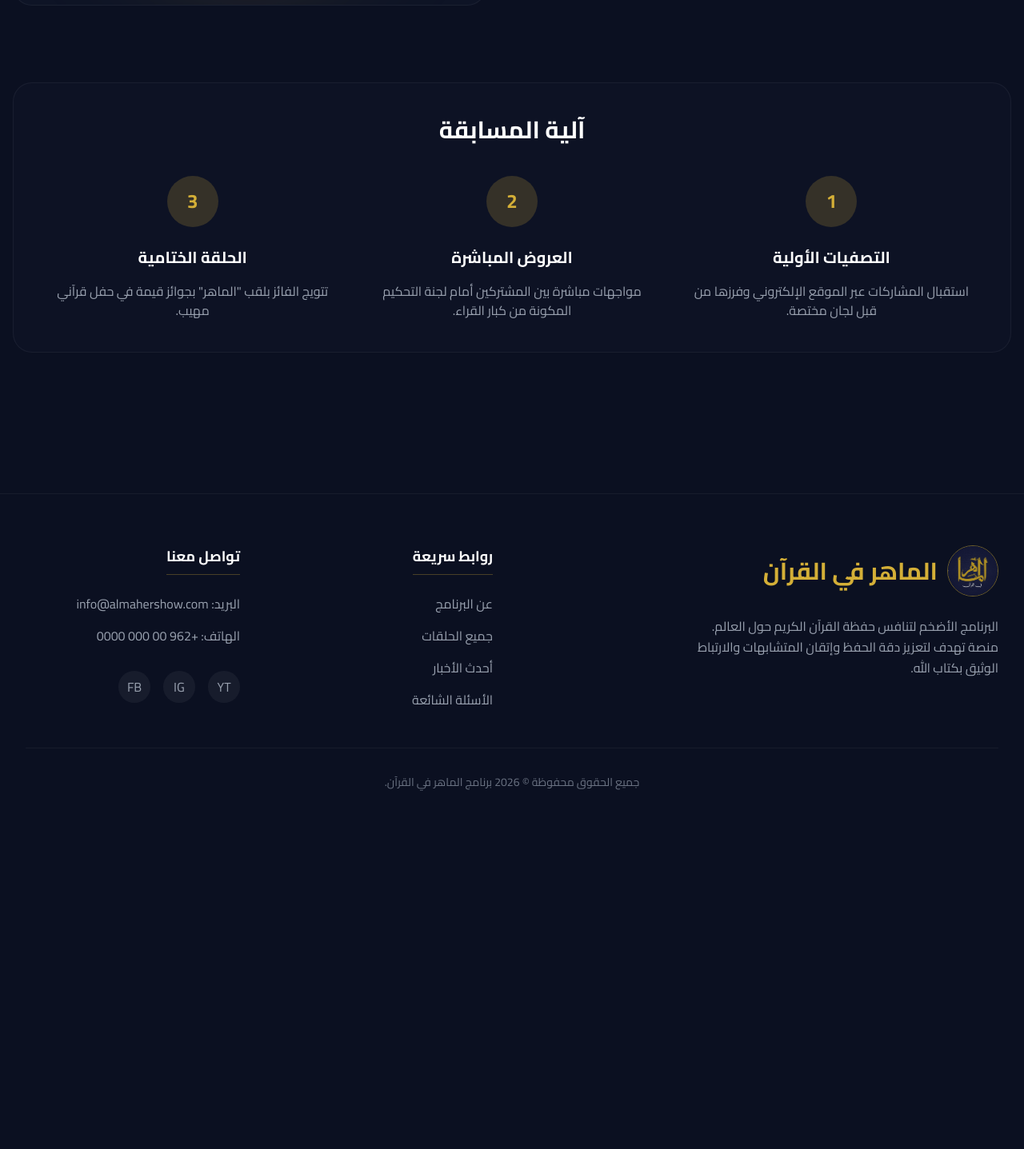
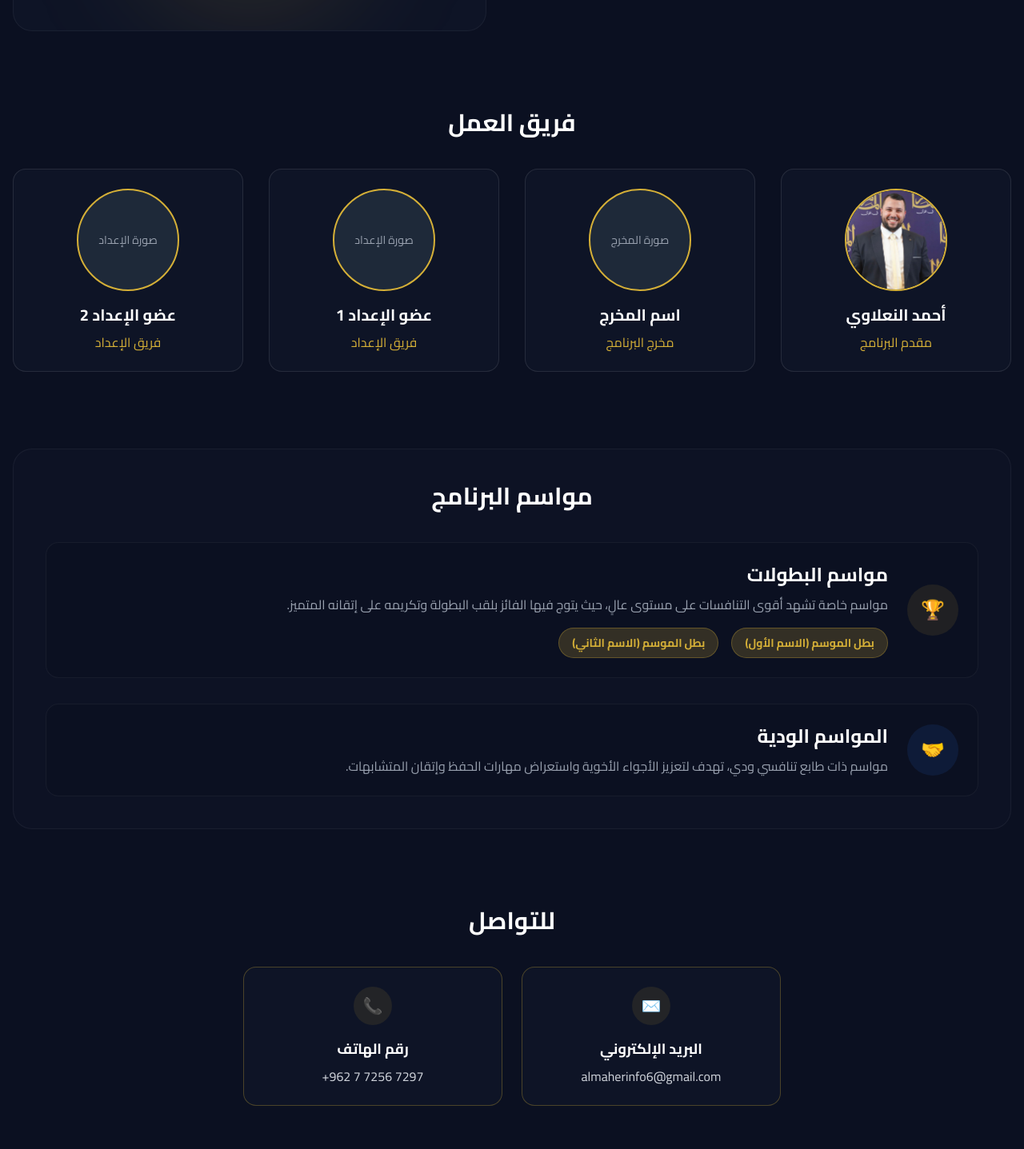
Before and after one commit to Obada-almasri08/almaher-show, a Next.js app: page /about in a window 1280 px wide. Shown: the part 613-2050 px from the top of the page at 80% size. Before the commit the page ends 1633 px from the top, so only its background shows below. Built offline with nearby package versions, Linux system fonts and the light colour scheme.

Commit message:
Update About page with Team, Seasons, and Contact info

```diff
--- a/src/app/about/page.tsx
+++ b/src/app/about/page.tsx
@@ -1,14 +1,19 @@
+import Image from "next/image";
+
 export default function AboutPage() {
   return (
-    <div className="max-w-7xl mx-auto px-4 py-20">
-      <div className="text-center mb-16">
+    <div className="max-w-7xl mx-auto px-4 py-20 space-y-24">
+
+      {/* Header */}
+      <div className="text-center">
         <h1 className="text-4xl md:text-5xl font-bold text-[#D4AF37] mb-6">عن برنامج الماهر</h1>
         <div className="h-1 w-24 bg-[#D4AF37] mx-auto rounded-full opacity-50" />
       </div>
 
-      <div className="grid grid-cols-1 md:grid-cols-2 gap-16 items-center mb-24">
+      {/* Vision and Mission */}
+      <div className="grid grid-cols-1 md:grid-cols-2 gap-16 items-center">
         <div>
-          <h2 className="text-3xl font-bold mb-6 text-white">الرؤية والرسالة</h2>
+          <h2 className="text-3xl font-bold mb-6 text-white">نبذة عن البرنامج</h2>
           <p className="text-gray-300 text-lg leading-relaxed mb-6">
             برنامج "الماهر في القرآن" هو المنصة التنافسية الأولى لحفظة كتاب الله من مختلف أنحاء العالم، حيث يتنافسون في قوة الحفظ والتمكن من الآيات المتشابهات وسرعة الاستحضار.
           </p>
@@ -19,29 +24,115 @@
         <div className="bg-[#12182B]/60 border border-white/5 rounded-3xl p-8 relative overflow-hidden h-80">
           <div className="absolute top-1/2 left-1/2 -translate-x-1/2 -translate-y-1/2 w-64 h-64 bg-[#D4AF37]/20 rounded-full blur-[80px]" />
           <div className="relative z-10 flex items-center justify-center h-full">
-            <span className="text-[#D4AF37] text-2xl font-bold">صورة أو فيديو تعريفي</span>
+            <span className="text-[#D4AF37] text-2xl font-bold">الماهر في القرآن</span>
           </div>
         </div>
       </div>
 
-      <div className="bg-[#12182B]/40 rounded-3xl p-10 border border-white/5 mb-24">
-        <h2 className="text-3xl font-bold mb-10 text-center text-white">آلية المسابقة</h2>
-        <div className="grid grid-cols-1 md:grid-cols-3 gap-8">
-          {[
-            { step: '1', title: 'التصفيات الأولية', desc: 'استقبال المشاركات عبر الموقع الإلكتروني وفرزها من قبل لجان مختصة.' },
-            { step: '2', title: 'العروض المباشرة', desc: 'مواجهات مباشرة بين المشتركين أمام لجنة التحكيم المكونة من كبار القراء.' },
-            { step: '3', title: 'الحلقة الختامية', desc: 'تتويج الفائز بلقب "الماهر" بجوائز قيمة في حفل قرآني مهيب.' },
-          ].map((item) => (
-            <div key={item.step} className="text-center">
-              <div className="w-16 h-16 mx-auto bg-[#D4AF37]/20 rounded-full flex items-center justify-center text-2xl font-bold text-[#D4AF37] mb-6">
-                {item.step}
-              </div>
-              <h3 className="text-xl font-bold text-white mb-4">{item.title}</h3>
-              <p className="text-gray-400">{item.desc}</p>
+      {/* Team Section */}
+      <div>
+        <h2 className="text-3xl font-bold mb-10 text-center text-white">فريق العمل</h2>
+        <div className="grid grid-cols-1 sm:grid-cols-2 lg:grid-cols-4 gap-8">
+
+          {/* Presenter */}
+          <div className="bg-[#12182B]/60 border border-white/10 rounded-2xl overflow-hidden hover:border-[#D4AF37]/50 transition-colors p-6 text-center">
+            <div className="relative w-32 h-32 mx-auto rounded-full overflow-hidden border-2 border-[#D4AF37] mb-4">
+              <Image src="/presenter.jpg" alt="أحمد النعلاوي" fill className="object-cover" />
             </div>
-          ))}
+            <h3 className="text-xl font-bold text-white mb-2">أحمد النعلاوي</h3>
+            <p className="text-[#D4AF37]">مقدم البرنامج</p>
+          </div>
+
+          {/* Director */}
+          <div className="bg-[#12182B]/60 border border-white/10 rounded-2xl overflow-hidden hover:border-[#D4AF37]/50 transition-colors p-6 text-center">
+            <div className="relative w-32 h-32 mx-auto rounded-full overflow-hidden border-2 border-[#D4AF37] mb-4 bg-gray-800 flex items-center justify-center">
+               <span className="text-gray-400 text-sm">صورة المخرج</span>
+            </div>
+            <h3 className="text-xl font-bold text-white mb-2">اسم المخرج</h3>
+            <p className="text-[#D4AF37]">مخرج البرنامج</p>
+          </div>
+
+          {/* Prep Team 1 */}
+          <div className="bg-[#12182B]/60 border border-white/10 rounded-2xl overflow-hidden hover:border-[#D4AF37]/50 transition-colors p-6 text-center">
+            <div className="relative w-32 h-32 mx-auto rounded-full overflow-hidden border-2 border-[#D4AF37] mb-4 bg-gray-800 flex items-center justify-center">
+               <span className="text-gray-400 text-sm">صورة الإعداد</span>
+            </div>
+            <h3 className="text-xl font-bold text-white mb-2">عضو الإعداد 1</h3>
+            <p className="text-[#D4AF37]">فريق الإعداد</p>
+          </div>
+
+          {/* Prep Team 2 */}
+          <div className="bg-[#12182B]/60 border border-white/10 rounded-2xl overflow-hidden hover:border-[#D4AF37]/50 transition-colors p-6 text-center">
+            <div className="relative w-32 h-32 mx-auto rounded-full overflow-hidden border-2 border-[#D4AF37] mb-4 bg-gray-800 flex items-center justify-center">
+               <span className="text-gray-400 text-sm">صورة الإعداد</span>
+            </div>
+            <h3 className="text-xl font-bold text-white mb-2">عضو الإعداد 2</h3>
+            <p className="text-[#D4AF37]">فريق الإعداد</p>
+          </div>
+
         </div>
       </div>
+
+      {/* Seasons Overview */}
+      <div className="bg-[#12182B]/40 rounded-3xl p-10 border border-white/5">
+        <h2 className="text-3xl font-bold mb-10 text-center text-white">مواسم البرنامج</h2>
+        <div className="space-y-8">
+
+          <div className="flex flex-col md:flex-row gap-6 items-center p-6 bg-[#0B1021] rounded-2xl border border-white/5">
+            <div className="w-16 h-16 bg-[#D4AF37]/10 rounded-full flex items-center justify-center flex-shrink-0">
+              <span className="text-2xl">🏆</span>
+            </div>
+            <div>
+              <h3 className="text-2xl font-bold text-white mb-2">مواسم البطولات</h3>
+              <p className="text-gray-400 leading-relaxed mb-4">
+                مواسم خاصة تشهد أقوى التنافسات على مستوى عالٍ، حيث يتوج فيها الفائز بلقب البطولة وتكريمه على إتقانه المتميز.
+              </p>
+              <div className="flex flex-wrap gap-4">
+                <span className="bg-[#D4AF37]/20 text-[#D4AF37] px-4 py-2 rounded-full text-sm font-bold border border-[#D4AF37]/30">بطل الموسم (الاسم الأول)</span>
+                <span className="bg-[#D4AF37]/20 text-[#D4AF37] px-4 py-2 rounded-full text-sm font-bold border border-[#D4AF37]/30">بطل الموسم (الاسم الثاني)</span>
+              </div>
+            </div>
+          </div>
+
+          <div className="flex flex-col md:flex-row gap-6 items-center p-6 bg-[#0B1021] rounded-2xl border border-white/5">
+            <div className="w-16 h-16 bg-blue-500/10 rounded-full flex items-center justify-center flex-shrink-0">
+              <span className="text-2xl">🤝</span>
+            </div>
+            <div>
+              <h3 className="text-2xl font-bold text-white mb-2">المواسم الودية</h3>
+              <p className="text-gray-400 leading-relaxed">
+                مواسم ذات طابع تنافسي ودي، تهدف لتعزيز الأجواء الأخوية واستعراض مهارات الحفظ وإتقان المتشابهات.
+              </p>
+            </div>
+          </div>
+
+        </div>
+      </div>
+
+      {/* Contact Section */}
+      <div>
+        <h2 className="text-3xl font-bold mb-10 text-center text-white">للتواصل</h2>
+        <div className="max-w-2xl mx-auto flex flex-col sm:flex-row gap-6 justify-center">
+
+          <div className="bg-[#12182B]/60 border border-[#D4AF37]/30 rounded-2xl p-6 flex flex-col items-center flex-1 hover:bg-[#12182B] transition-colors">
+            <div className="w-12 h-12 bg-[#D4AF37]/10 rounded-full flex items-center justify-center mb-4 text-[#D4AF37] text-xl">
+              ✉️
+            </div>
+            <h3 className="text-lg font-bold text-white mb-2">البريد الإلكتروني</h3>
+            <a href="mailto:almaherinfo6@gmail.com" className="text-gray-300 hover:text-[#D4AF37] transition-colors" dir="ltr">almaherinfo6@gmail.com</a>
+          </div>
+
+          <div className="bg-[#12182B]/60 border border-[#D4AF37]/30 rounded-2xl p-6 flex flex-col items-center flex-1 hover:bg-[#12182B] transition-colors">
+            <div className="w-12 h-12 bg-[#D4AF37]/10 rounded-full flex items-center justify-center mb-4 text-[#D4AF37] text-xl">
+              📞
+            </div>
+            <h3 className="text-lg font-bold text-white mb-2">رقم الهاتف</h3>
+            <a href="tel:+962772567297" className="text-gray-300 hover:text-[#D4AF37] transition-colors" dir="ltr">+962 7 7256 7297</a>
+          </div>
+
+        </div>
+      </div>
+
     </div>
   );
 }
```
